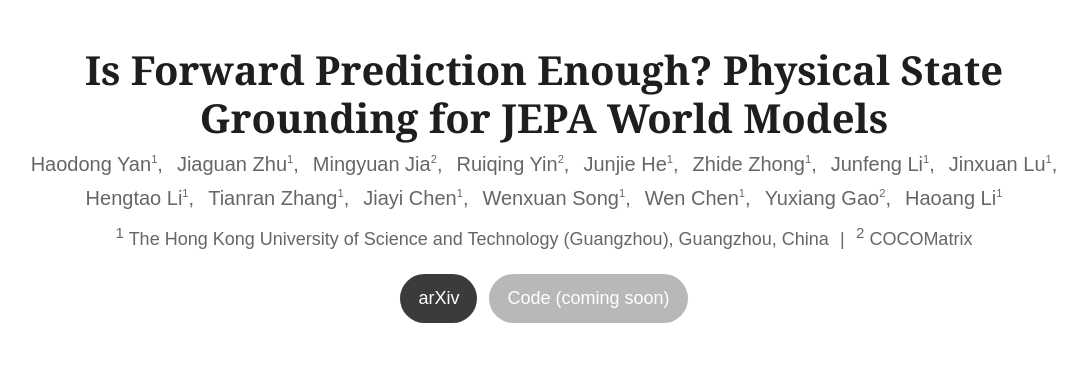
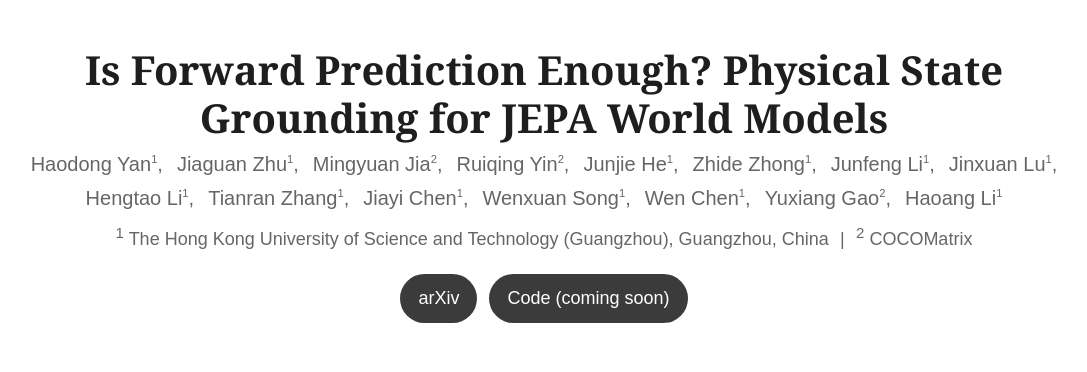
Before and after one commit to Haodong-Yan/psg-jepa-project-page, a plain HTML site: page index.html in a window 1280 px wide. Shown: the top 372 px of the page, without its empty margins (96-1183 px from the left). Drawn offline with Linux system fonts and the light colour scheme.

Commit message:
Code button -> Haodong-Yan/PSG-JEPA repo (coming soon)
Co-Authored-By: Claude Opus 4.8 (1M context) <noreply@anthropic.com>

```diff
--- a/index.html
+++ b/index.html
@@ -40,7 +40,7 @@
 
       <div class="button-row">
         <a class="button" href="https://arxiv.org/abs/2608.06799" target="_blank" rel="noreferrer">arXiv</a>
-        <a class="button button-disabled" href="#" aria-disabled="true">Code (coming soon)</a>
+        <a class="button" href="https://github.com/Haodong-Yan/PSG-JEPA" target="_blank" rel="noreferrer">Code (coming soon)</a>
       </div>
     </div>
   </header>
```
